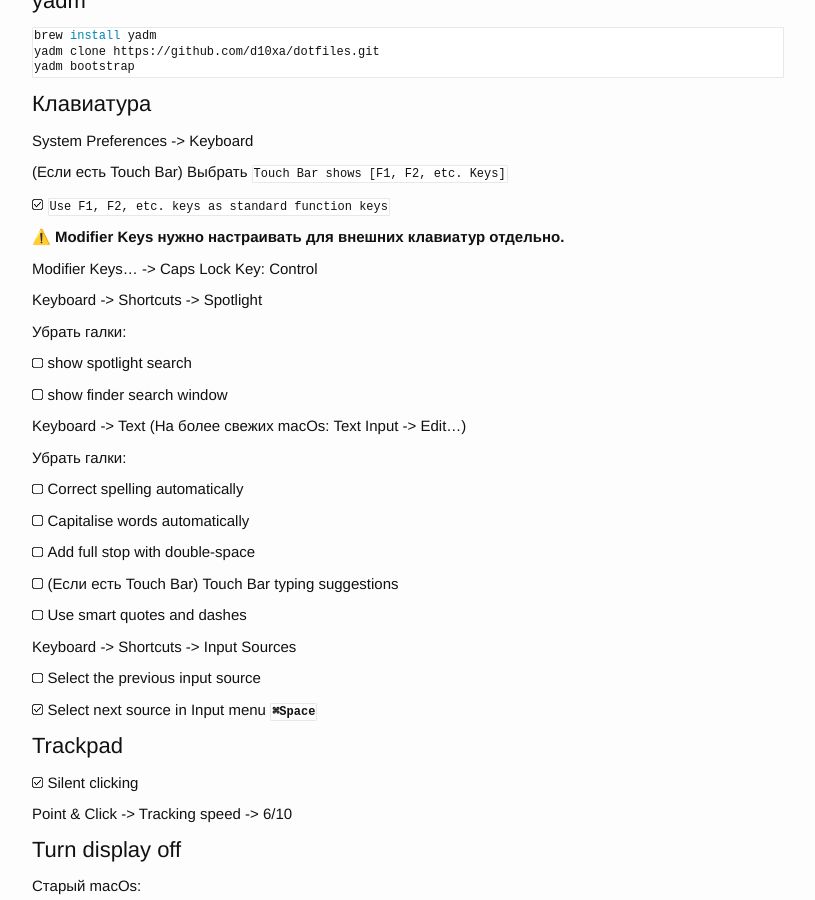
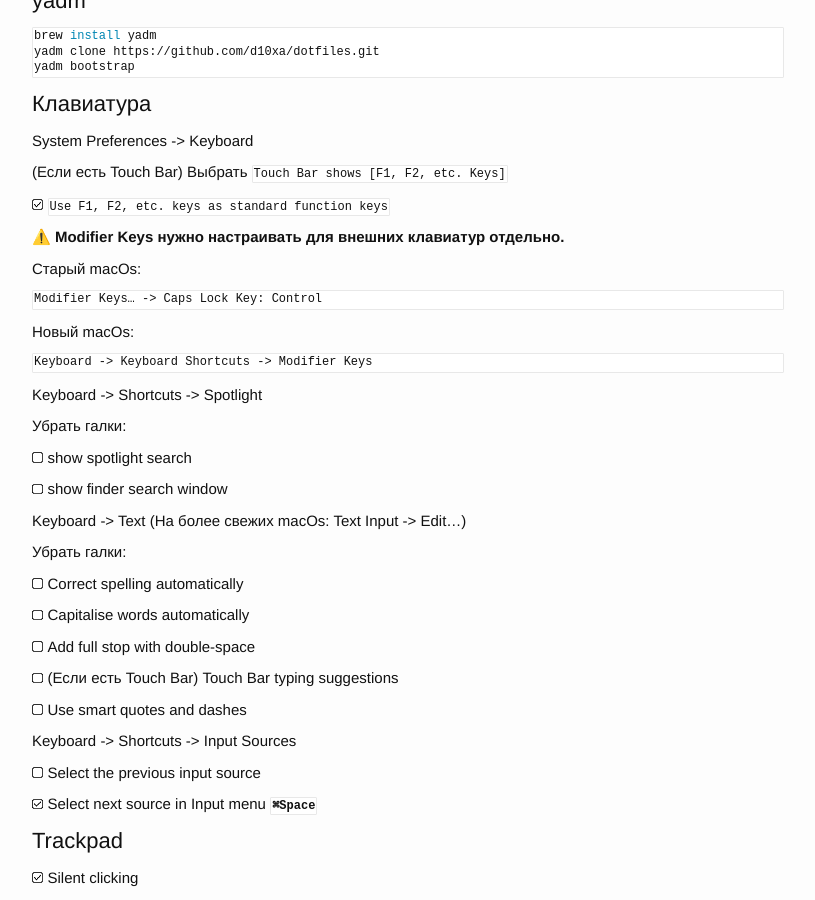
Before and after one commit to d10xa/d10xa.github.io, a Jekyll site: the page built from _posts/2021-12-10-macbook-setup.md, in a window 1280 px wide and 900 px high, scrolled down 536 px. Shown: the whole window, without its empty margins (232-1047 px from the left). Built offline with Jekyll 4.4.1, drawn with Linux system fonts in a browser that asks for light colours.

Commit message:
Новый macOs: Modifier Keys

```diff
--- a/_posts/2021-12-10-macbook-setup.md
+++ b/_posts/2021-12-10-macbook-setup.md
@@ -48,7 +48,13 @@
 
 **⚠️ Modifier Keys нужно настраивать для внешних клавиатур отдельно.**
 
-Modifier Keys… -> Caps Lock Key: Control
+Старый macOs:
+
+    Modifier Keys… -> Caps Lock Key: Control
+
+Новый macOs:
+
+    Keyboard -> Keyboard Shortcuts -> Modifier Keys
 
 Keyboard -> Shortcuts -> Spotlight
 
```
